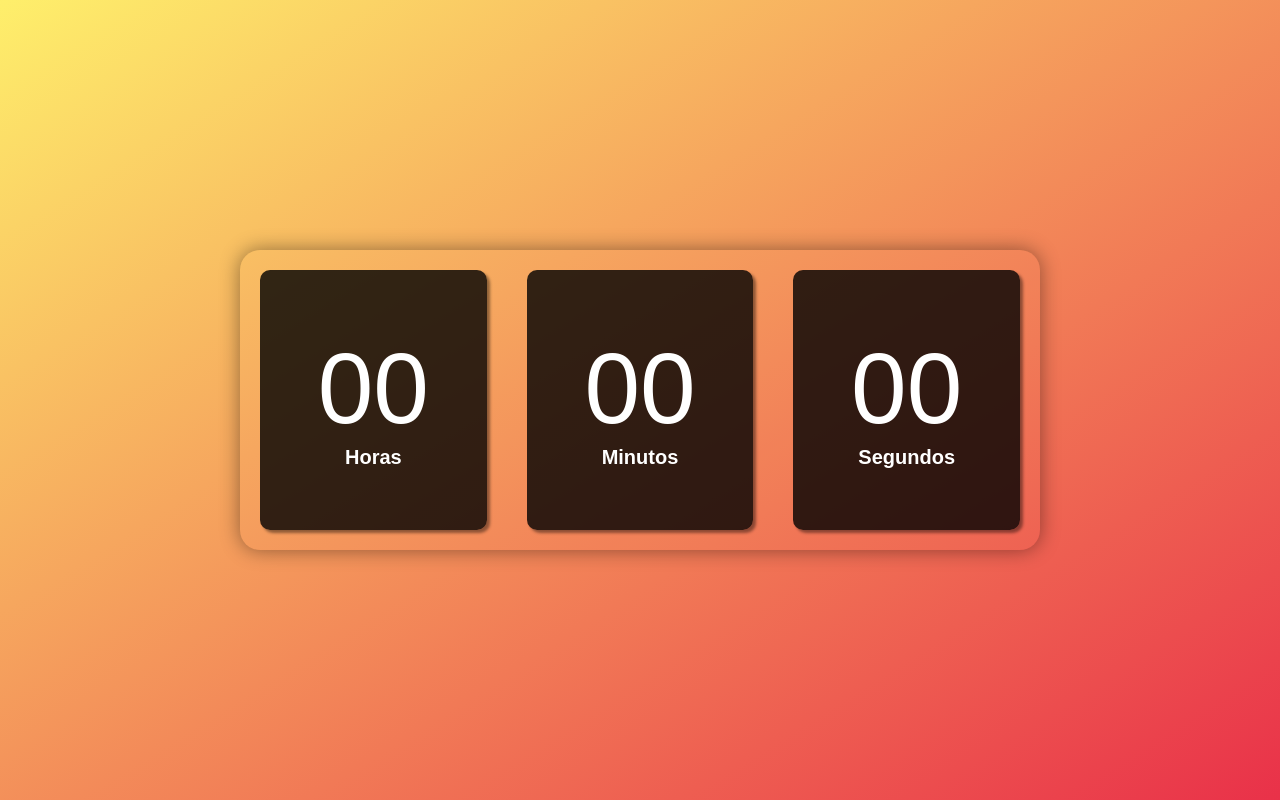
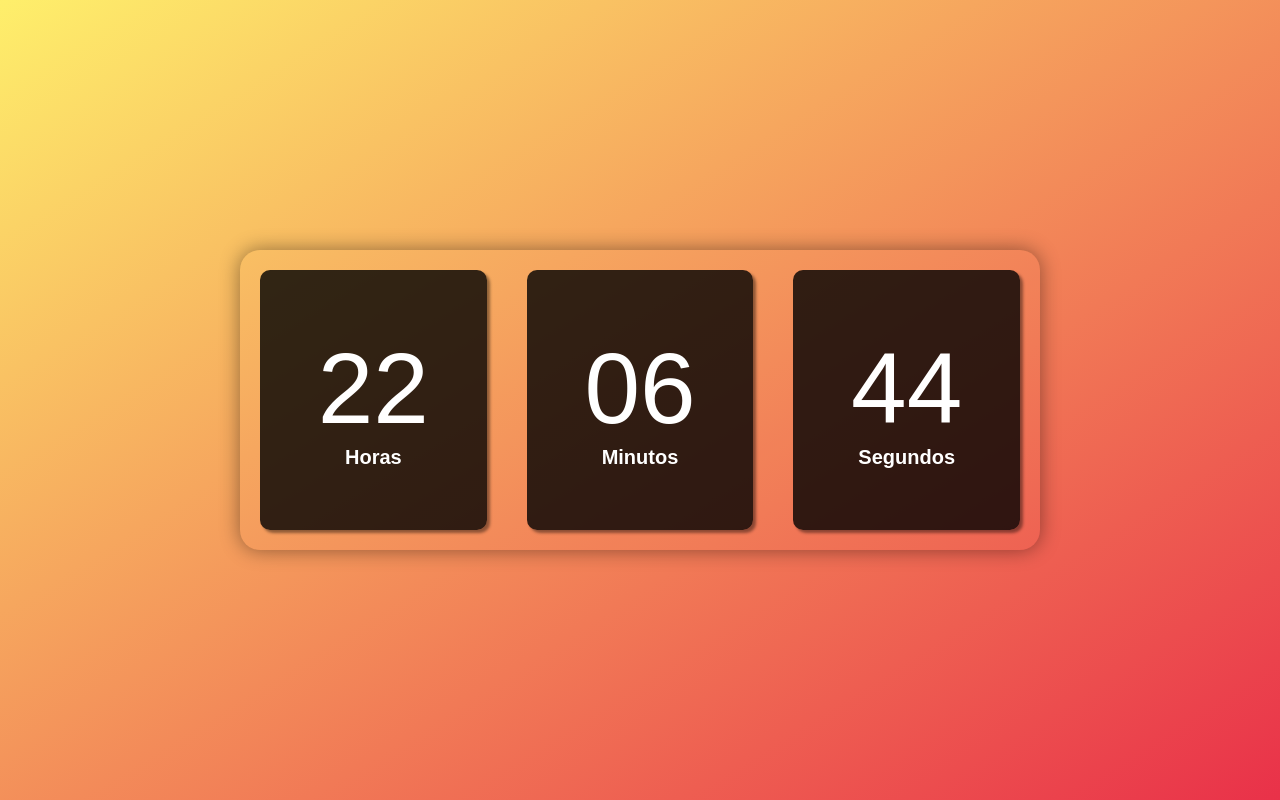
Before and after one commit to jooluisrm/relogio_digital, a plain HTML site: page index.html in a window 1280 px wide. Drawn offline with Linux system fonts and the light colour scheme.

Commit message:
js finalizado

```diff
--- a/assets/css/style.css
+++ b/assets/css/style.css
@@ -39,9 +39,8 @@ body {
     align-items: center;
     justify-content: center;
     height: 100%;
-    transition: all 0.3s;
 }
-.info-container .horas {
+.info-container .horas-text {
     font-size: 100px;
 }
 .info-container .text {
--- a/assets/js/script.js
+++ b/assets/js/script.js
@@ -0,0 +1,27 @@
+
+setInterval( () => {
+    let data = new Date();
+    let horas = data.getHours();
+    let minutos = data.getMinutes();
+    let segundos = data.getSeconds();
+
+    if (segundos <= '9') {
+        document.querySelector('.segundos').innerHTML = `0${segundos}`;
+    } else {
+        document.querySelector('.segundos').innerHTML = `${segundos}`;
+    }
+
+    if (minutos <= '9') {
+        document.querySelector('.minuto').innerHTML = `0${minutos}`;
+    }
+     else {
+        document.querySelector('.minuto').innerHTML = `${minutos}`;
+    }
+
+    if (horas <= '9') {
+        document.querySelector('.hora').innerHTML = `0${horas}`;
+    } else {
+        document.querySelector('.hora').innerHTML = `${horas}`;
+    }
+
+}, 100);
--- a/index.html
+++ b/index.html
@@ -11,19 +11,19 @@
     <div class="container">
         <div class="grid-colum">
             <div class="info-container">
-                <div class="horas">00</div>
+                <div class="hora horas-text">00</div>
                 <div class="text">Horas</div>
             </div>
         </div>
         <div class="grid-colum">
             <div class="info-container">
-                <div class="horas">00</div>
+                <div class="minuto horas-text">00</div>
                 <div class="text">Minutos</div>
             </div>
         </div>
         <div class="grid-colum">
             <div class="info-container">
-                <div class="horas">00</div>
+                <div class="segundos horas-text">00</div>
                 <div class="text">Segundos</div>
             </div>
         </div>
```
